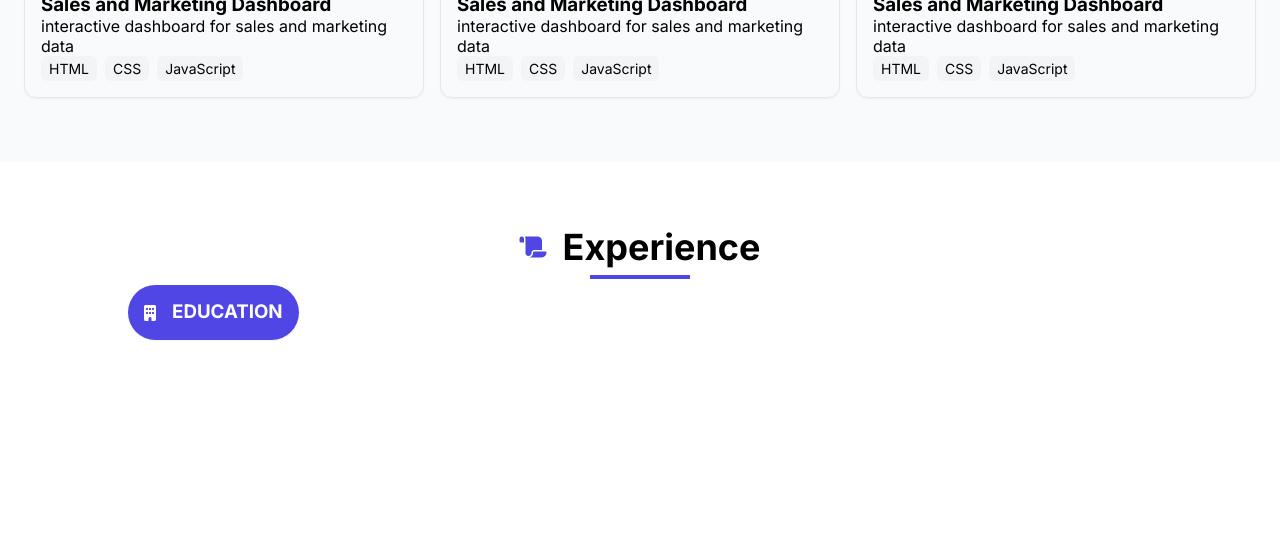
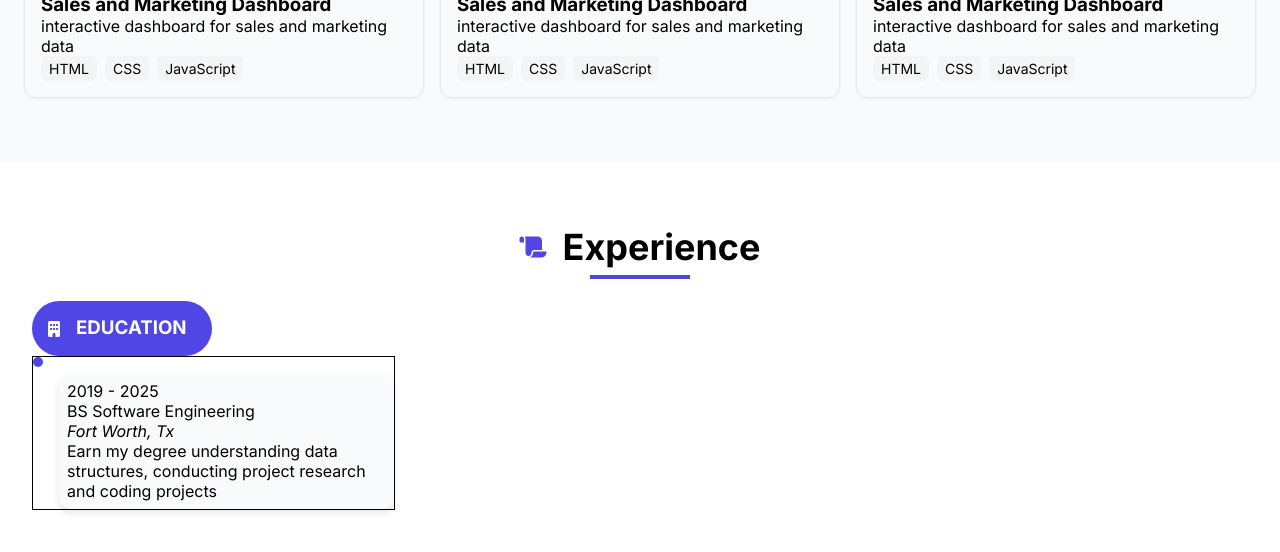
Before and after one commit to DatravousOdds/Personal_Portfolio, a plain HTML site: page public/index.html in a window 1280 px wide. Shown: the part 2582-3134 px from the top of the page. Before the commit the page ends 2986 px from the top, so only its background shows below. Drawn offline with Linux system fonts and the light colour scheme.

Commit message:
Refactor index.html and styles.css to improve layout and add education experience section. Adjusted project type display for better readability and introduced a new experience container with timeline indicators and styling enhancements.

```diff
--- a/public/css/styles.css
+++ b/public/css/styles.css
@@ -446,12 +446,13 @@ nav ul li a:hover {
 .experience-item-header {
   display: flex;
   align-items: center;
-  justify-content: center;
+  justify-content: flex-start;
   gap: 1rem;
   border-radius: 2rem;
   padding: 1rem;
   color: #fff;
   font-weight: 600;
+  width: 180px;
   background-color: var(--primary-color);
   box-shadow: var(--shadow-sm);
 }
@@ -459,11 +460,39 @@ nav ul li a:hover {
 .experience-item {
   display: flex ;
   flex-direction: column;
-  align-items: center;
+  padding: 1rem;
+  /* align-items: center; */
+  /* justify-content: center; */
+  /* border: 1px solid; */
+}
+
+.experience-wrapper {
+  /* border: 1px solid; */
+  margin-top: 1rem;
+  border-radius: 12px;
+  padding: 0.5rem;
+  box-shadow: var(--shadow-md);
+  background-color: #F9FAFB;
+
+}
+
+.experience-container {
+  border: 1px solid;
+  display: flex;
+  gap: 1rem;
   justify-content: center;
 }
 
-.experience-item-header {
+.timeline-circle {
+  width: 10px;
+  height: 10px;
+  background-color: var(--primary-color);
+  border-radius: 100px;
+}
+
+
+
+
 
 
 @media (max-width: 768px) {
--- a/public/index.html
+++ b/public/index.html
@@ -198,7 +198,9 @@
         </div>
         <div class="projects-grid-container">
           <div class="project-wrapper">
-            <div class="project-type data-visualization">Data Visualization</div>
+            <div class="project-type data-visualization">
+              Data Visualization
+            </div>
             <div class="project-image">
               <a href="/projects/sales-marketing-dashboard">
                 <img src="./images/dashboardProject.jpg" alt="Project Image" />
@@ -319,9 +321,25 @@
               </div>
               <div class="experience-item-header-title">
                 <h3>EDUCATION</h3>
-
               </div>
             </div>
+            <dvi class="experience-container">
+              <div class="timeline-indicator">
+                <div class="timeline-circle"></div>
+                <div class="timeline-line"></div>
+              </div>
+              <div class="experience-wrapper">
+                <div class="experience-box">
+                  <p class="experience-date">2019 - 2025</p>
+                  <p class="experience-degree">BS Software Engineering</p>
+                  <p class="experience-location"><i>Fort Worth, Tx</i></p>
+                  <p class="experience-description">
+                    Earn my degree understanding data structures, conducting
+                    project research and coding projects
+                  </p>
+                </div>
+              </div>
+            </dvi>
           </div>
         </div>
       </div>
```
